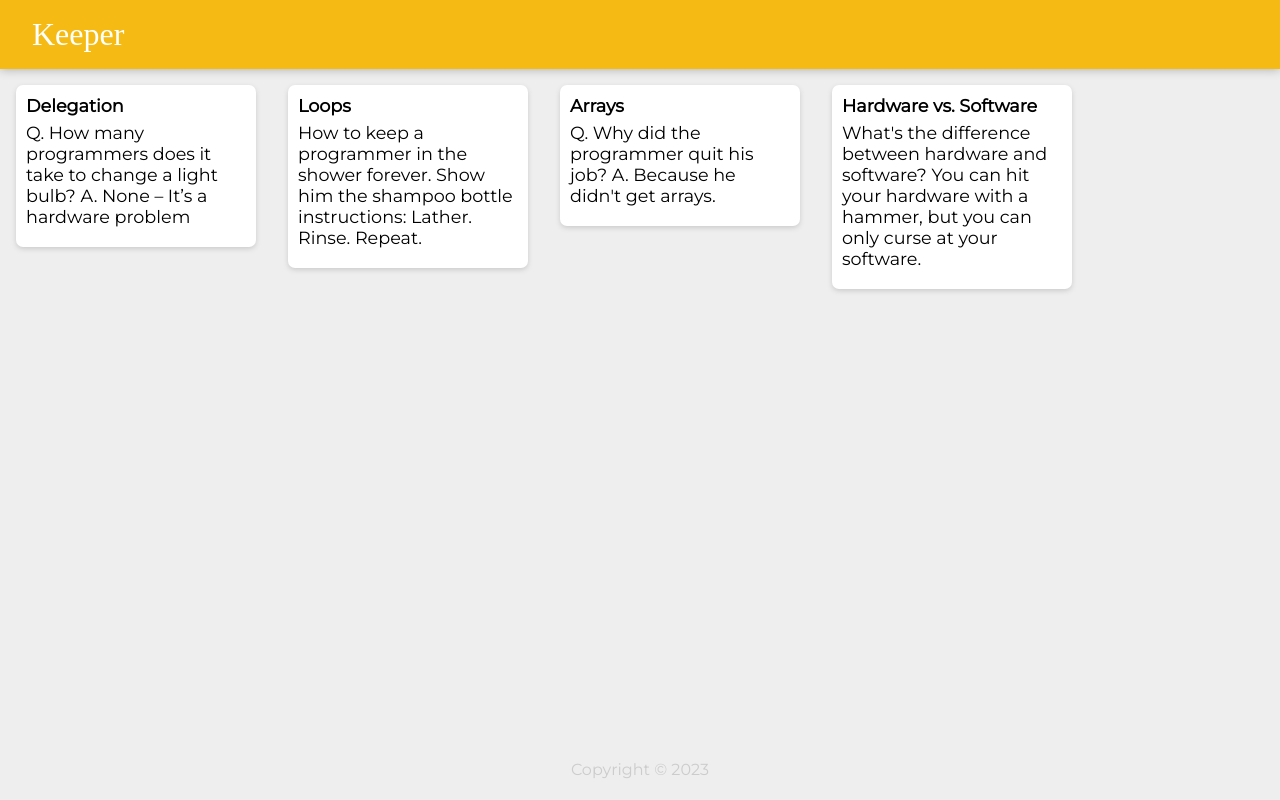
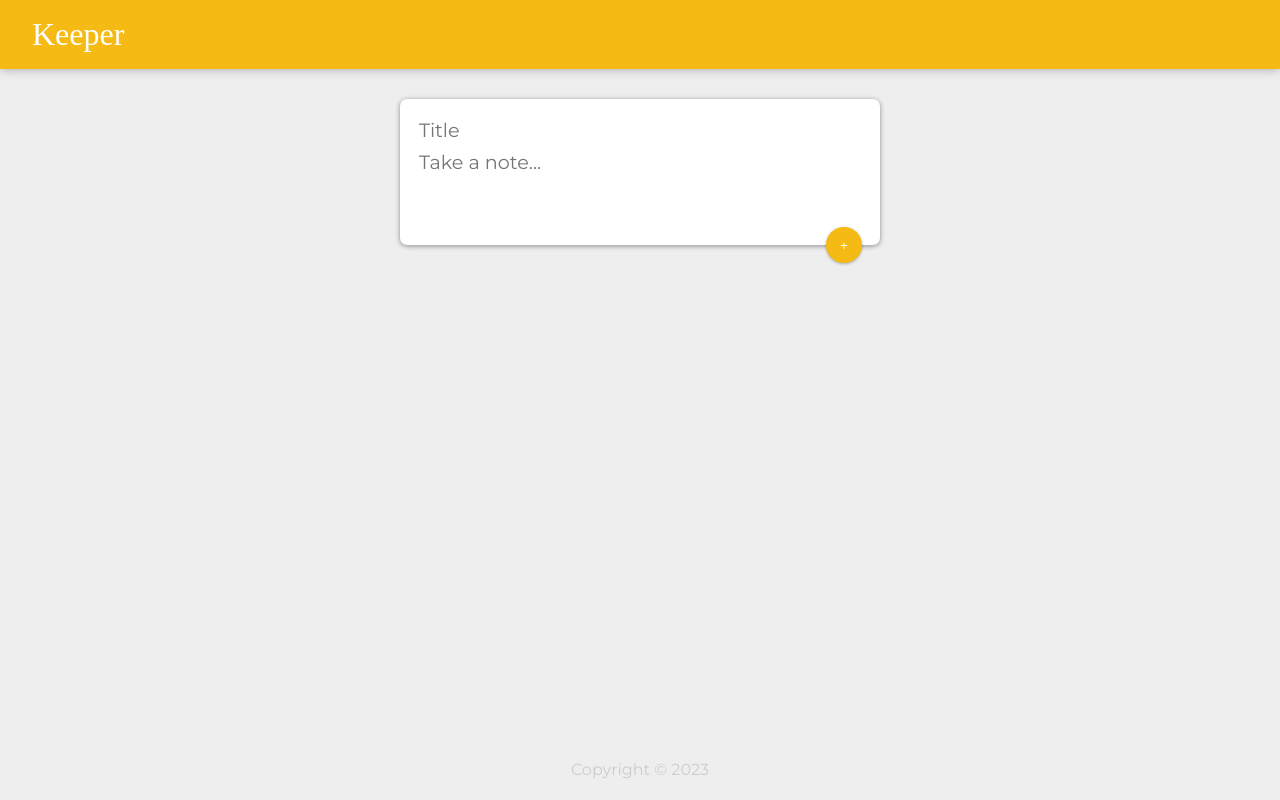
Before and after one commit to j-kennethh/Keeper, a React (Vite) app: page / in a window 1280 px wide. Built offline with nearby package versions, Linux system fonts and the light colour scheme; a web font is replaced by a local one.

Commit message:
implement add note

```diff
--- a/public/styles.css
+++ b/public/styles.css
@@ -57,3 +57,51 @@
   white-space: pre-wrap;
   word-wrap: break-word;
 }
+
+.note button {
+  position: relative;
+  float: right;
+  margin-right: 10px;
+  color: #f5ba13;
+  border: none;
+  width: 36px;
+  height: 36px;
+  cursor: pointer;
+  outline: none;
+}
+
+form {
+  position: relative;
+  width: 480px;
+  margin: 30px auto 20px auto;
+  background: #fff;
+  padding: 15px;
+  border-radius: 7px;
+  box-shadow: 0 1px 5px rgb(138, 137, 137);
+}
+
+form input,
+form textarea {
+  width: 100%;
+  border: none;
+  padding: 4px;
+  outline: none;
+  font-size: 1.2em;
+  font-family: inherit;
+  resize: none;
+}
+
+form button {
+  position: absolute;
+  right: 18px;
+  bottom: -18px;
+  background: #f5ba13;
+  color: #fff;
+  border: none;
+  border-radius: 50%;
+  width: 36px;
+  height: 36px;
+  box-shadow: 0 1px 3px rgba(0, 0, 0, 0.3);
+  cursor: pointer;
+  outline: none;
+}
--- a/src/components/App.jsx
+++ b/src/components/App.jsx
@@ -1,19 +1,25 @@
 import Header from "./Header"
 import Footer from "./Footer"
+import CreateArea from "./CreateArea"
 import Note from "./Note"
-import notes from "../notes"
+import { useState } from "react"
 
 function App() {
+  const [notes, setNotes] = useState([])
+
+  function addNote(newNote) {
+    setNotes(prevNotes => {
+      return [...prevNotes, newNote]
+    })
+  }
+
   return (
     <>
       <Header />
-      {notes.map(note => (
-        <Note
-          key={note.key}
-          title={note.title}
-          content={note.content}
-        />
-      ))}
+      <CreateArea onAdd={addNote} />
+      {notes.map(noteItem => {
+        return <Note title={noteItem.title} content={noteItem.content} />
+      })}
       <Footer />
     </>
   )
--- /dev/null
+++ b/src/components/CreateArea.jsx
@@ -0,0 +1,35 @@
+import { useState } from "react"
+
+function CreateArea(props) {
+    const [note, setNote] = useState({
+        title: "",
+        content: ""
+    })
+
+    function handleChange(event) {
+        const {name, value} = event.target
+        setNote(prevNote => {
+            return {
+                ...prevNote,
+                [name]: value
+            }
+        })
+    }
+
+    function submitNote(event) {
+        props.onAdd(note)
+        event.preventDefault()
+    }
+
+    return (
+        <div>
+            <form>
+                <input name="title" value={note.title} onChange={handleChange} placeholder="Title" />
+                <textarea name="content" value={note.content} onChange={handleChange} placeholder="Take a note..." rows="3" />
+                <button onClick={submitNote}>+</button>
+            </form>
+        </div>
+    )
+}
+
+export default CreateArea
```
